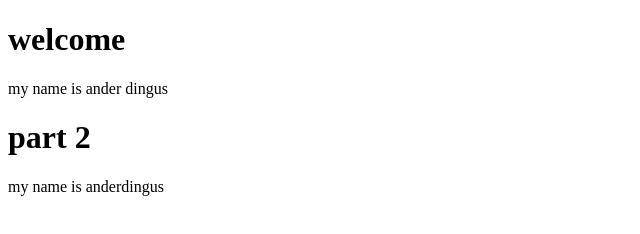
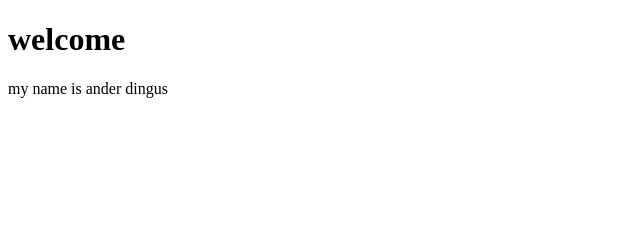
Before and after one commit to yassin1000/testserver, a plain HTML site: page index.html in a window 1280 px wide. Shown: the whole page, without its empty margins (0-640 px from the left). Drawn offline with Linux system fonts and the light colour scheme.

Commit message:
Update index.html

```diff
--- a/index.html
+++ b/index.html
@@ -5,7 +5,5 @@
 <body>
   <h1>welcome</h1>
   <p>my name is ander dingus</p>
-  <h1>part 2</h1>
-  <p>my name is anderdingus</p>
 
 </body>
```
